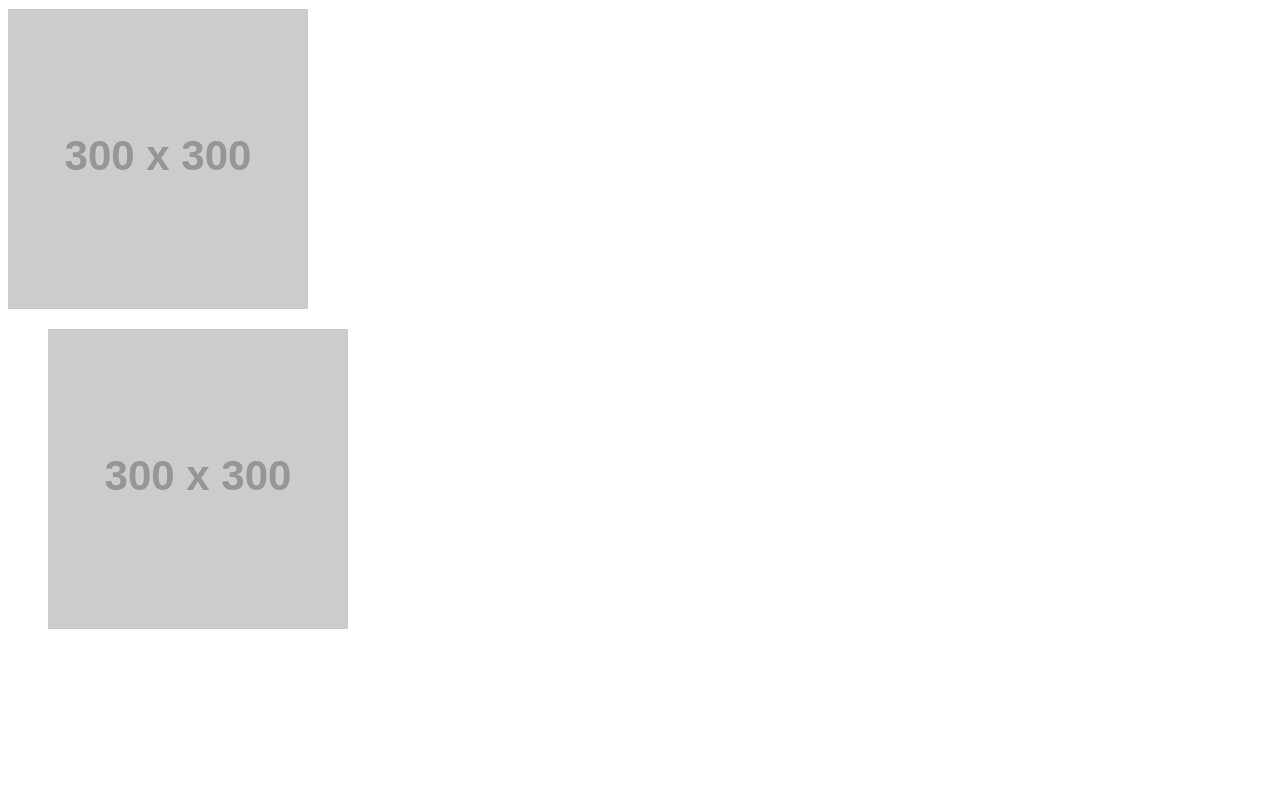
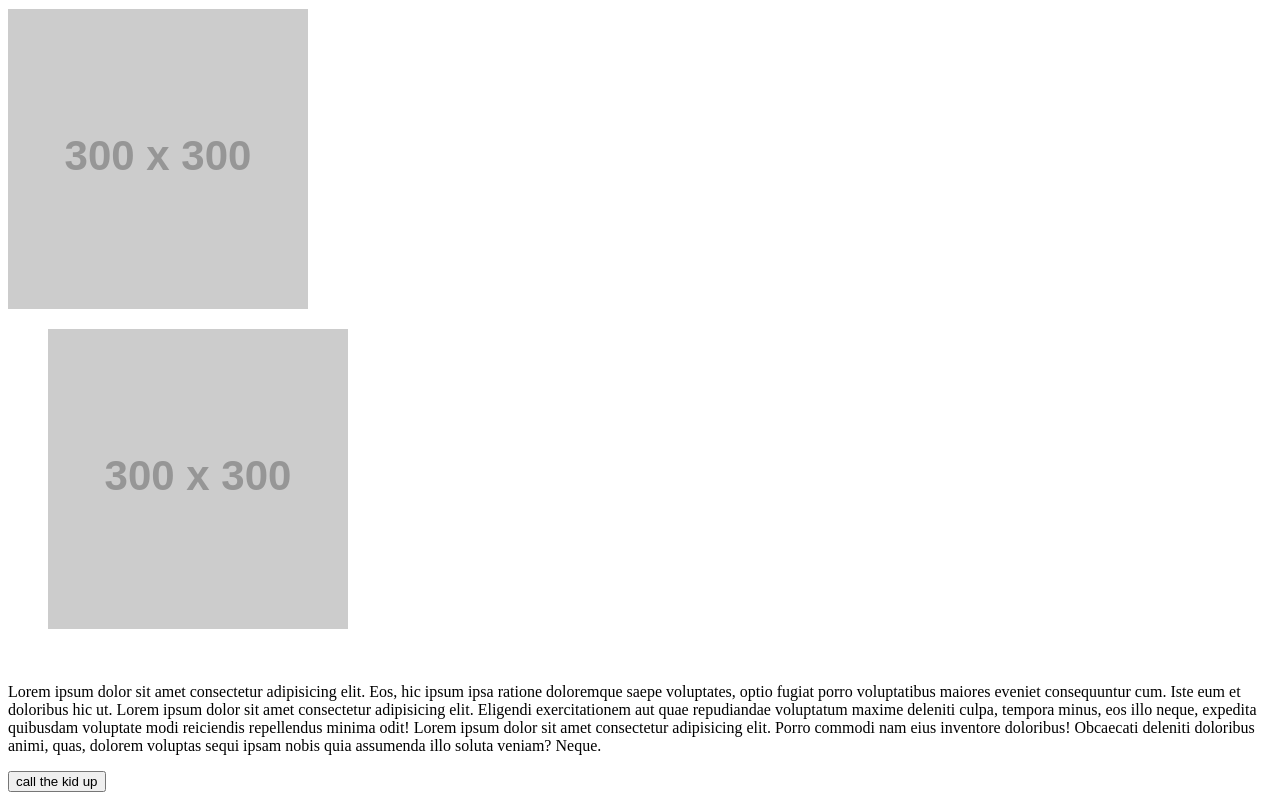
Before and after one commit to crazyWilliams/wireFramePractice, a plain HTML site: page index.html in a window 1280 px wide. Shown: the part 319-1119 px from the top of the page. Before the commit the page ends 994 px from the top, so only its background shows below. Drawn offline with Linux system fonts and the light colour scheme; placeholder pictures from the web are drawn by us.

Commit message:
practice

```diff
--- a/index.html
+++ b/index.html
@@ -32,7 +32,12 @@
   </ul>
   <article>
     <img src="" alt="">
+    <section>
+      <p> Lorem ipsum dolor sit amet consectetur adipisicing elit. Eos, hic ipsum ipsa ratione doloremque saepe voluptates, optio fugiat porro voluptatibus maiores eveniet consequuntur cum. Iste eum et doloribus hic ut. Lorem ipsum dolor sit amet consectetur adipisicing elit. Eligendi exercitationem aut quae repudiandae voluptatum maxime deleniti culpa, tempora minus, eos illo neque, expedita quibusdam voluptate modi reiciendis repellendus minima odit! Lorem ipsum dolor sit amet consectetur adipisicing elit. Porro commodi nam eius inventore doloribus! Obcaecati deleniti doloribus animi, quas, dolorem voluptas sequi ipsam nobis quia assumenda illo soluta veniam? Neque.
 
+      </p>
+      <button> call the kid up</button>
+    </section>
   </article>
 </main>
 
```
